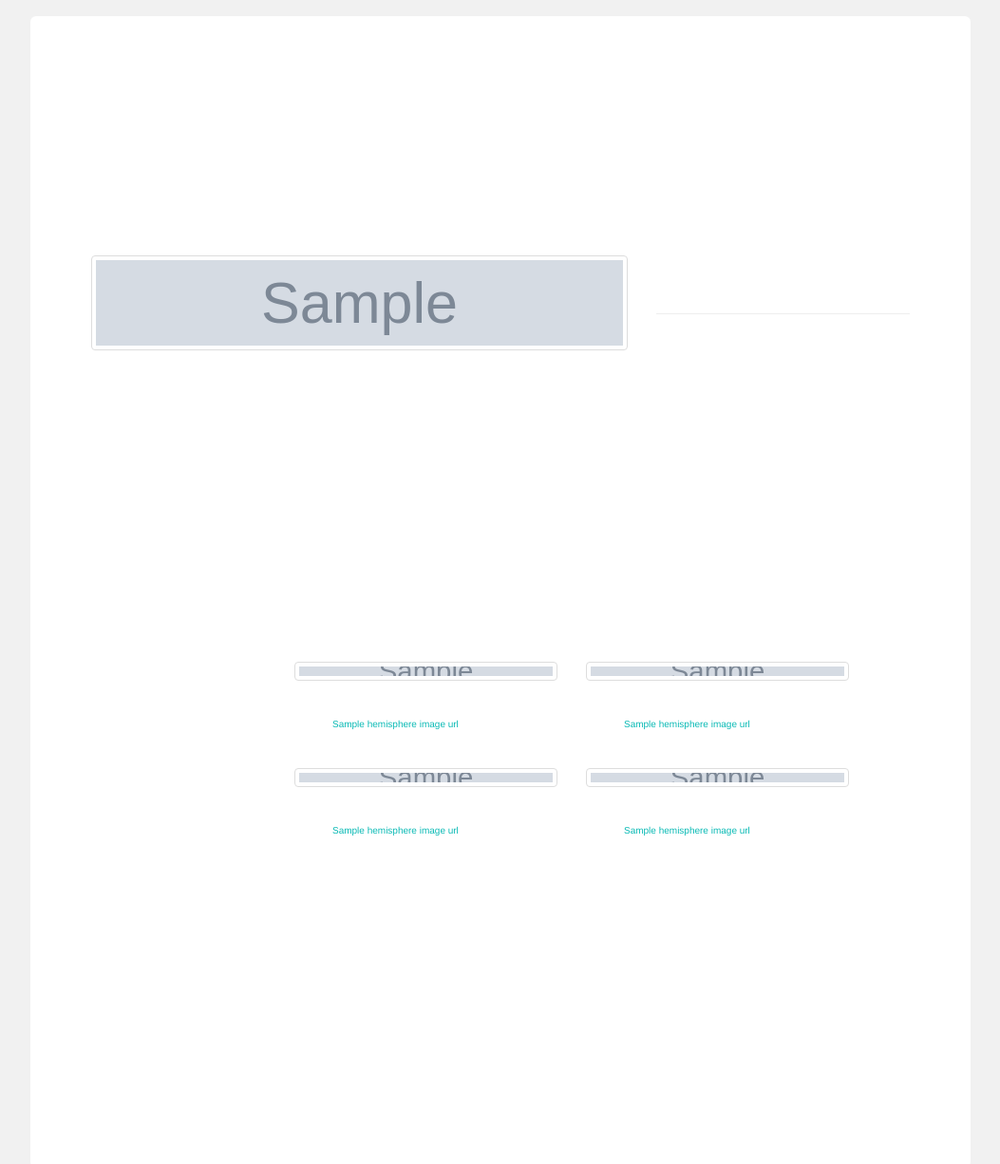
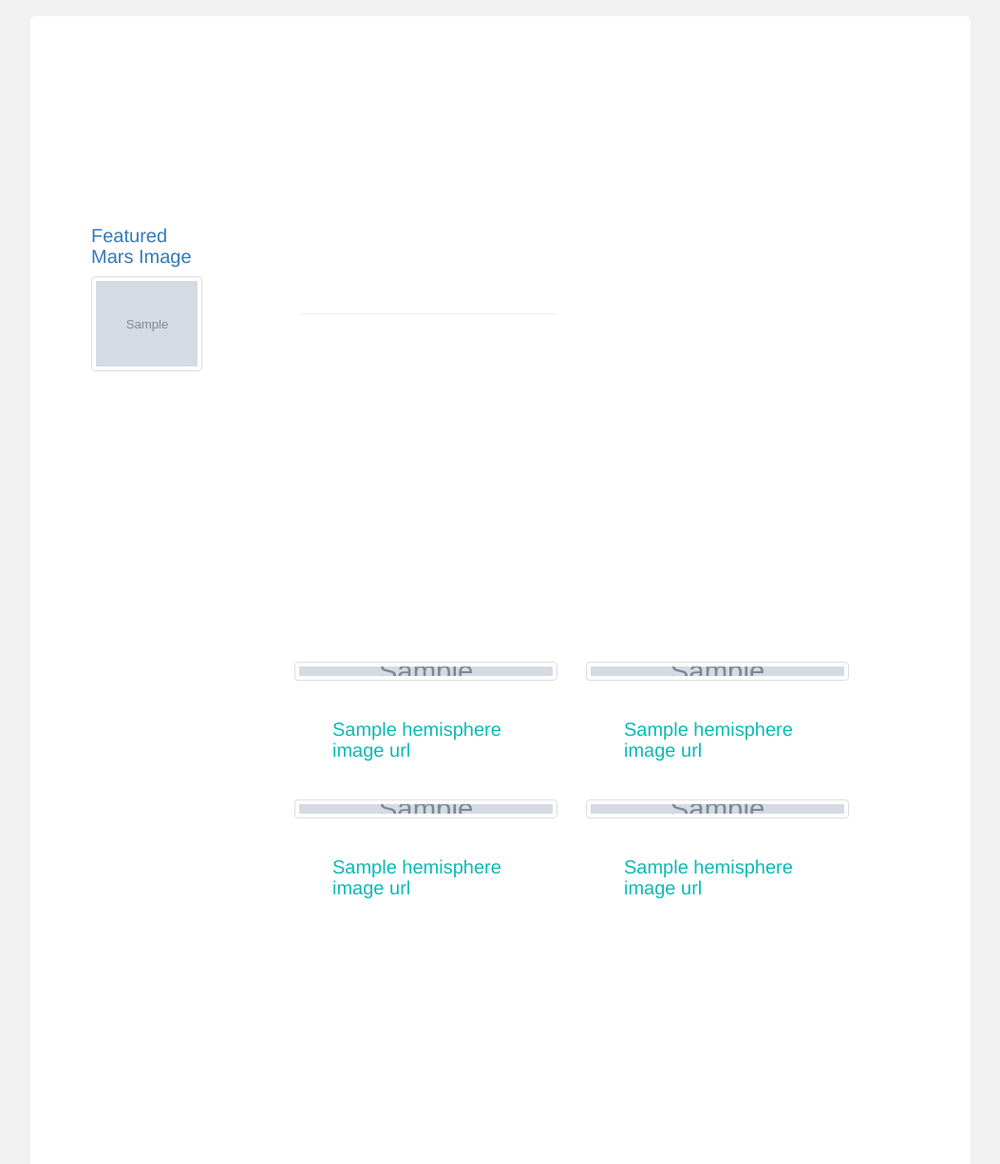
Before and after one commit to annmcnamara/web-scraping-challenge, a Flask app: page / in a window 1280 px wide. Shown: the part 801-2027 px from the top of the page at 95% size, without its empty margins (188-1241 px from the left). Run offline with Flask 2, Linux system fonts and the light colour scheme; grey boxes marked "Sample" are stand-in pictures; a database or web service that is not in the repository returns one stand-in record (values such as "Sample title"); some libraries are stand-ins or nearby versions.

Commit message:
updating README

```diff
--- a/templates/index.html
+++ b/templates/index.html
@@ -32,10 +32,12 @@
 <div class = "container">
 <div class="jumbotron">
   <div class="row">
+    <a href="{{mars_data.featured_image}}" class='tooltipEl' title="Mars Featured Image">
     <div class="col-md-8">
       <h3 class="text-left">Featured Mars Image</h3>
       <img src="{{mars_data.featured_image}}" alt="{{mars_data.featured_image}}" class="img-responsive fit-image img-thumbnail rounded mx-auto">
       </div>
+      </a>
      <div class="col-md-4">
         <h3 class="text-left">Weather on Mars</h3>
         <h4>{{mars_data.weather}}</h4>
@@ -58,39 +60,45 @@
 
       <div class="row">
         <div class="col-sm-6">
+          <a href="{{mars_data.hemisphere_image_urls[3].img_url}}" class='tooltipEl' title={{mars_data.hemisphere_image_urls[3].title}}>
           <div class="card">
             <div class="card-body">
-              <img class="card-img-top card-img img-responsive img-thumbnail" src={{mars_data.hemisphere_image_urls[3].img_url}}  alt={{mars_data.hemisphere_image_urls[1].title}} >
-              <h5 class="card-title">{{mars_data.hemisphere_image_urls[3].title}}</h5>
-
+              <img class="card-img-top card-img img-responsive img-thumbnail" src={{mars_data.hemisphere_image_urls[3].img_url}}  alt={{mars_data.hemisphere_image_urls[3].title}} >
+              <h3 class="card-title">{{mars_data.hemisphere_image_urls[3].title}}</h3>
             </div>
+            </a>
           </div>
         </div>
         <div class="col-sm-6">
+          <a href="{{mars_data.hemisphere_image_urls[0].img_url}}" class='tooltipEl' title={{mars_data.hemisphere_image_urls[0].title}}>
           <div class="card">
             <div class="card-body">
-              <img class="card-img-top card-img img-responsive img-thumbnail" src={{mars_data.hemisphere_image_urls[0].img_url}}  alt={{mars_data.hemisphere_image_urls[1].title}} >
-              <h5 class="card-title">{{mars_data.hemisphere_image_urls[0].title}}</h5>
-
+              <img class="card-img-top card-img img-responsive img-thumbnail" src={{mars_data.hemisphere_image_urls[0].img_url}}  alt={{mars_data.hemisphere_image_urls[0].title}} >
+              <h3 class="card-title">{{mars_data.hemisphere_image_urls[0].title}}</h3>
             </div>
+            </a>
           </div>
         </div>
 
         <div class="col-sm-6">
+          <a href="{{mars_data.hemisphere_image_urls[1].img_url}}" class='tooltipEl' title={{mars_data.hemisphere_image_urls[1].title}}>
           <div class="card">
             <div class="card-body">
-              <img class="card-img-top card-img img-responsive img-thumbnail" src={{mars_data.hemisphere_image_urls[1].img_url}}  alt={{mars_data.hemisphere_image_urls[1].title}} >
-              <h5 class="card-title">{{mars_data.hemisphere_image_urls[1].title}}</h5>
-
+              <img class="card-img-top card-img img-responsive img-thumbnail"  src={{mars_data.hemisphere_image_urls[1].img_url}}  alt={{mars_data.hemisphere_image_urls[1].title}}  >
+              <h3 class="card-title">{{mars_data.hemisphere_image_urls[1].title}}</h3>
             </div>
+          </a>
           </div>
         </div>
         <div class="col-sm-6">
+
+          <a href="{{mars_data.hemisphere_image_urls[2].img_url}}" class='tooltipEl' title={{mars_data.hemisphere_image_urls[2].title}}>
           <div class="card">
             <div class="card-body">
-              <img class="card-img-top card-img img-responsive img-thumbnail" src={{mars_data.hemisphere_image_urls[2].img_url}}  alt={{mars_data.hemisphere_image_urls[1].title}} >
-              <h5 class="card-title">{{mars_data.hemisphere_image_urls[2].title}}</h5>
+              <img class="card-img-top card-img img-responsive img-thumbnail" src={{mars_data.hemisphere_image_urls[2].img_url}}  alt={{mars_data.hemisphere_image_urls[2].title}} >
+              <h3 class="card-title">{{mars_data.hemisphere_image_urls[2].title}}</h3>
             </div>
+            </a>
           </div>
         </div>
       </div>
@@ -98,4 +106,13 @@
 
 </body>
 
+
+<!-- Script -->
+<script type="text/javascript">
+  $(document).ready(function(){
+   // Initialize
+   $('.tooltipEl').tooltip();
+  });
+  </script>
+
 </html>
```
